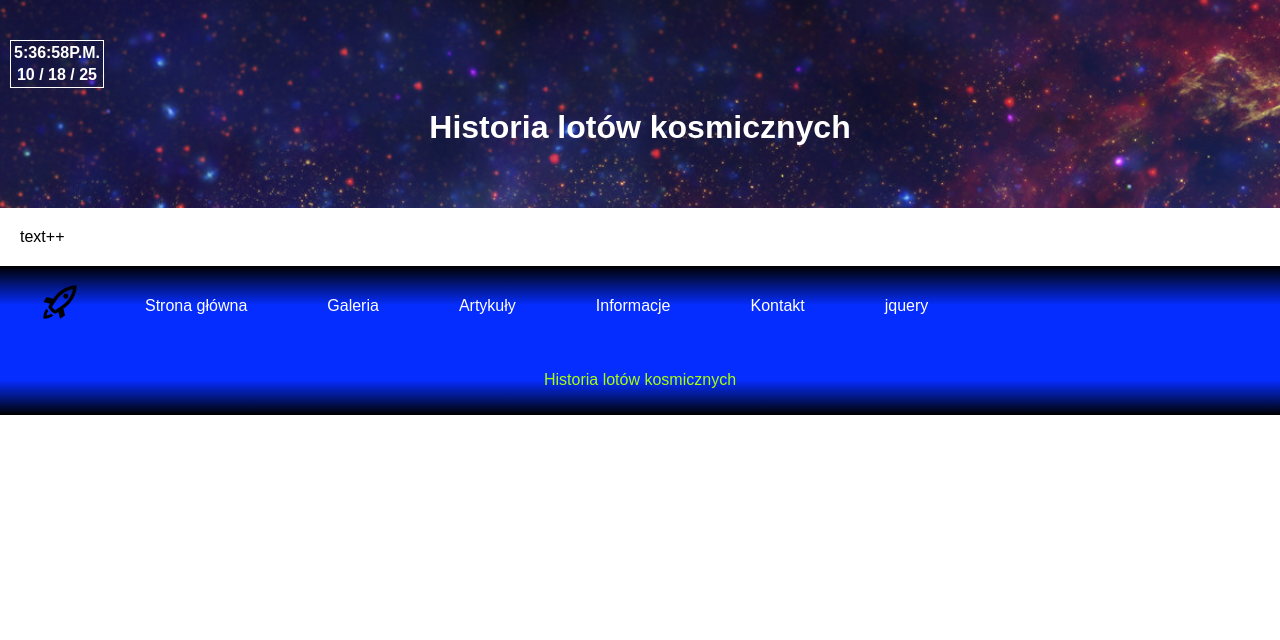
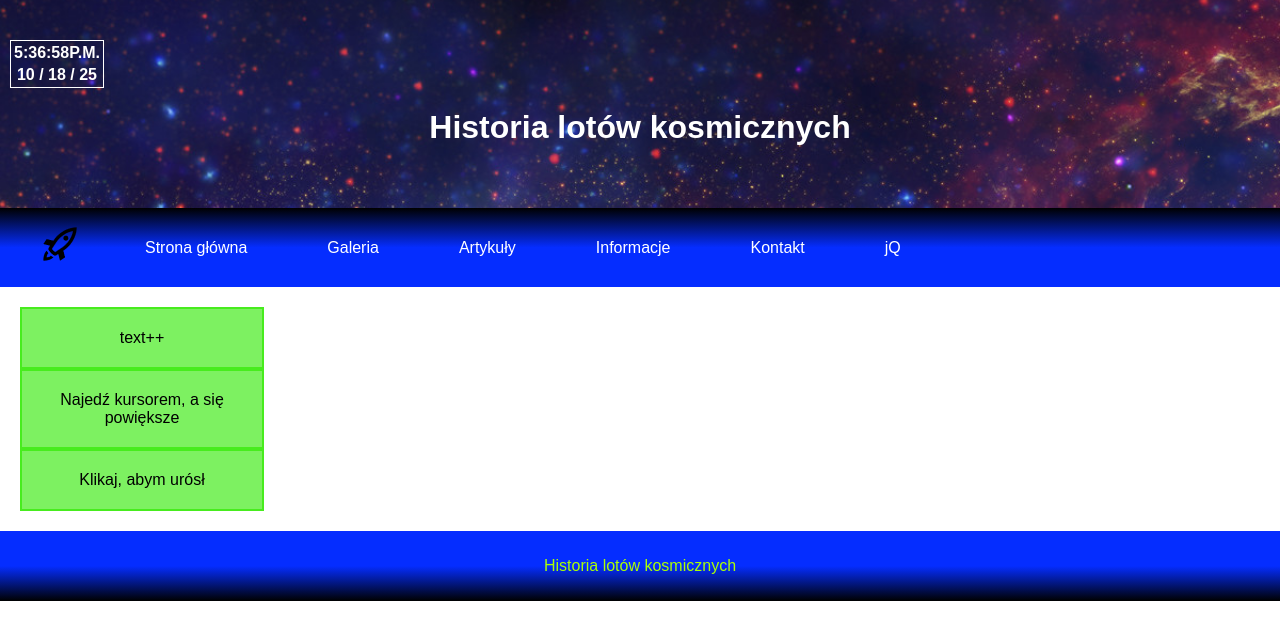
Before and after one commit to AzurefGit/ProgAppWWW, a PHP site: page /jQ.html in a window 1280 px wide. Shown: the top 640 px of the page. Run offline with PHP 8.4, Linux system fonts and the light colour scheme; lists and menus that the app fills with data are empty.

Commit message:
jQ - lab3

```diff
--- a/artykuly.html
+++ b/artykuly.html
@@ -41,7 +41,7 @@
                 <li><a href="artykuly.html">Artykuły</a></li>
                 <li><a href="info.html">Informacje</a></li>
                 <li><a href="kontakt.html">Kontakt</a></li>
-                <li><a href="jQ.html">jquery</a></li>
+                <li><a href="jQ.html">jQ</a></li>
             </ul>
         </nav>
 
--- a/galeria.html
+++ b/galeria.html
@@ -41,7 +41,7 @@
                 <li><a href="artykuly.html">Artykuły</a></li>
                 <li><a href="info.html">Informacje</a></li>
                 <li><a href="kontakt.html">Kontakt</a></li>
-                <li><a href="jQ.html">jquery</a></li>
+                <li><a href="jQ.html">jQ</a></li>
             </ul>
         </nav>
 
--- a/index.html
+++ b/index.html
@@ -9,6 +9,7 @@
 
     <title> Historia lotów kosmicznych</title>
     <link rel="icon" type="image/x-icon" href="images/ico&cursors/icon.ico">
+
 
     <link rel="stylesheet" href="styles.css">
     <script src="kolorujtlo.js"></script>
@@ -41,7 +42,7 @@
                 <li><a href="artykuly.html">Artykuły</a></li>
                 <li><a href="info.html">Informacje</a></li>
                 <li><a href="kontakt.html">Kontakt</a></li>
-                <li><a href="jQ.html">jquery</a></li>
+                <li><a href="jQ.html">jQ</a></li>
             </ul>
         </nav>
 
--- a/info.html
+++ b/info.html
@@ -41,7 +41,7 @@
                 <li><a href="artykuly.html">Artykuły</a></li>
                 <li><a href="info.html">Informacje</a></li>
                 <li><a href="kontakt.html">Kontakt</a></li>
-                <li><a href="jQ.html">jquery</a></li>
+                <li><a href="jQ.html">jQ</a></li>
             </ul>
         </nav>
 
--- a/jQ.html
+++ b/jQ.html
@@ -7,12 +7,13 @@
     <meta name="keywords" content="HTML5, CSS3, JavaScript">
     <meta name="author" content="Łukasz Malinowski">
 
-    <title> Historia lotów kosmicznych</title>
+    <title> Historia lotów kosmicznych - jQ</title>
     <link rel="icon" type="image/x-icon" href="images/ico&cursors/icon.ico">
 
     <link rel="stylesheet" href="styles.css">
     <script src="kolorujtlo.js"></script>
     <script src="timedate.js"></script>
+    <script src="https://ajax.googleapis.com/ajax/libs/jquery/3.5.1/jquery.min.js"></script>
 </head>
 
 <body onload="startclock()">
@@ -33,9 +34,21 @@
             <h1>Historia lotów kosmicznych</h1>
         </header>
 
+        <nav>
+            <ul>
+                <li><img src="images/ico&cursors/rocket_nav.png" alt="rocket_nav" class="rocket"></li>
+                <li><a href="index.html">Strona główna</a></li>
+                <li><a href="galeria.html">Galeria</a></li>
+                <li><a href="artykuly.html">Artykuły</a></li>
+                <li><a href="info.html">Informacje</a></li>
+                <li><a href="kontakt.html">Kontakt</a></li>
+                <li><a href="jQ.html">jQ</a></li>
+            </ul>
+        </nav>
+
         <main>
             <section>
-                <div id="animacjaTestowa1" class="text-block">text++</div>
+                <div id="animacjaTestowa1" class="test-block">text++</div>
                 <script>
                     $("#animacjaTestowa1").on("click", function(){
                         $(this).animate({
@@ -46,23 +59,41 @@
                         }, 1500);
                     });
                 </script>
+
+
+                <div id="animacjaTestowa2" class="test-block"> Najedź kursorem, a się powiększe</div>
+                    <script>
+                        $("#animacjaTestowa2").on({
+                            "mouseover" : function() {
+                                $(this).animate({
+                                    width: 300
+                                }, 800);
+                            },
+                            "mouseout" : function() {
+                                $(this).animate({
+                                    width: 200
+                                }, 800);
+                            }
+                        });
+                    </script>
+
+
+                <div id="animacjaTestowa3" class="test-block"> Klikaj, abym urósł</div>
+                <script>
+                    $("#animacjaTestowa3").on("click", function(){
+                        if (!$(this).is(":animated")) {
+                                $(this).animate({
+                                width: "+=" + 50,
+                                height: "+=" + 10,
+                                opacity: "-=" + 0.1,
+                                duration: 3000
+                            });
+                        }
+                    });
+                </script>
+
             </section>
         </main>
-
-
-        <nav>
-            <ul>
-                <li><img src="images/ico&cursors/rocket_nav.png" alt="rocket_nav" class="rocket"></li>
-                <li><a href="index.html">Strona główna</a></li>
-                <li><a href="galeria.html">Galeria</a></li>
-                <li><a href="artykuly.html">Artykuły</a></li>
-                <li><a href="info.html">Informacje</a></li>
-                <li><a href="kontakt.html">Kontakt</a></li>
-                <li><a href="jQ.html">jquery</a></li>
-            </ul>
-        </nav>
-
-
 
         <footer>
             <p>Historia lotów kosmicznych</p>
--- a/styles.css
+++ b/styles.css
@@ -71,6 +71,26 @@ footer {
     color: #AAFF05;
     text-align: center;
     padding: 10px;
+}
+
+/* jQuery */
+
+.test-block {
+    width:200px;
+    border: 2px solid rgba(71,236,30, 1);
+    background: rgba(71,236,30,0.7);
+    text-align: center;
+    color: #000;
+    padding: 20px;
+    cursor: pointer;
+    display: flex;
+    justify-content: center;
+    align-items: center;
+    -webkit-touch-callout: none;
+    -webkit-user-select: none;
+    -moz-user-select: none;
+    -ms-user-select: none;
+    user-select: none;
 }
 
 /* style strony głównej */
```
Also changed, not shown: kontakt.html (+1 -10 lines).
